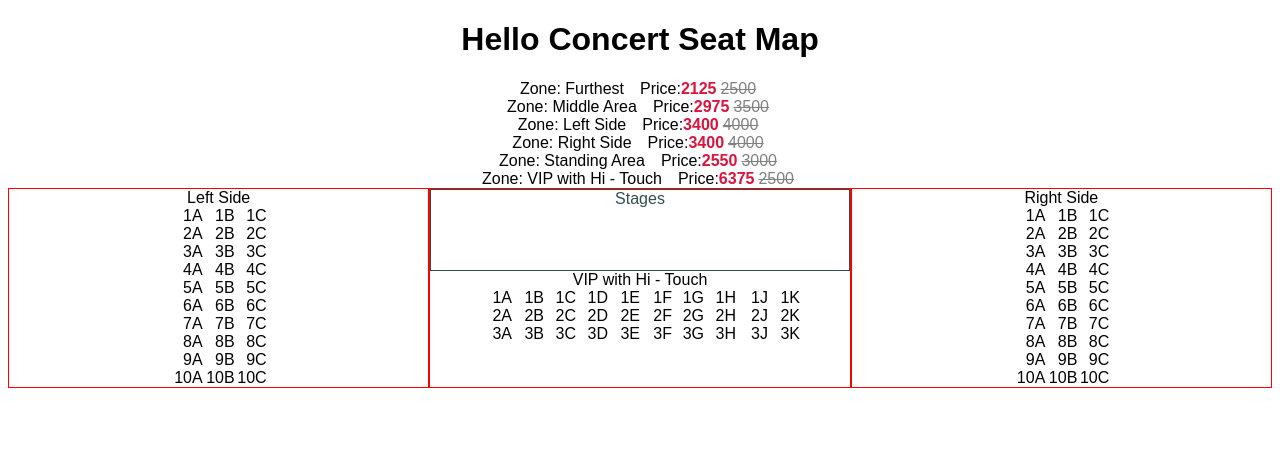
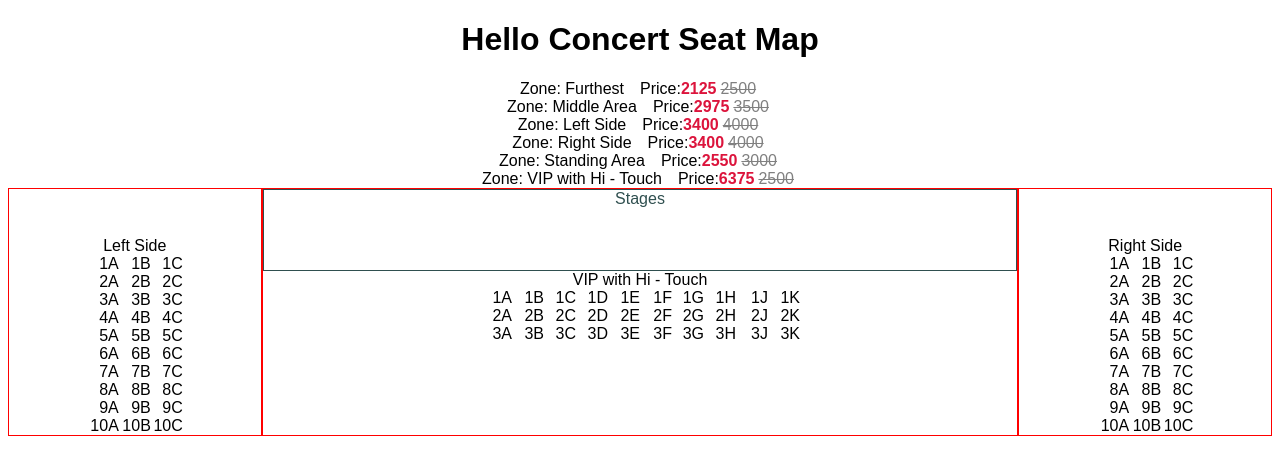
Before and after one commit to u46esp/test-refactoring-kata, a React (Create React App) app: page / in a window 1280 px wide. Shown: the top 474 px of the page. Built offline with nearby package versions, Linux system fonts and the light colour scheme.

Commit message:
Fix sizing of seat layout

```diff
--- a/src/App.js
+++ b/src/App.js
@@ -63,6 +63,7 @@ function SeatPricingLegend({ info, pricing, isCustomerPremiumMember = false }) {
 
 function SeatLayout({seatData, seatMetadata}) {
   return <>
+
     <div className="columns-3">
       <div className="side">
         {seatMetadata["leftside"].zoneName}
--- a/src/styles.css
+++ b/src/styles.css
@@ -15,6 +15,7 @@
   text-decoration: line-through;
 }
 
+
 .columns-3 {
   width: 100%;
   display:flex;
@@ -24,6 +25,15 @@
   width: 100%;
   display:flex-item;
   border: 1px solid red;
+}
+
+.side {
+  padding-top: 3em;
+  flex: 1 3;
+}
+
+.middle {
+  flex: 3 1;
 }
 
 .seat {
```
